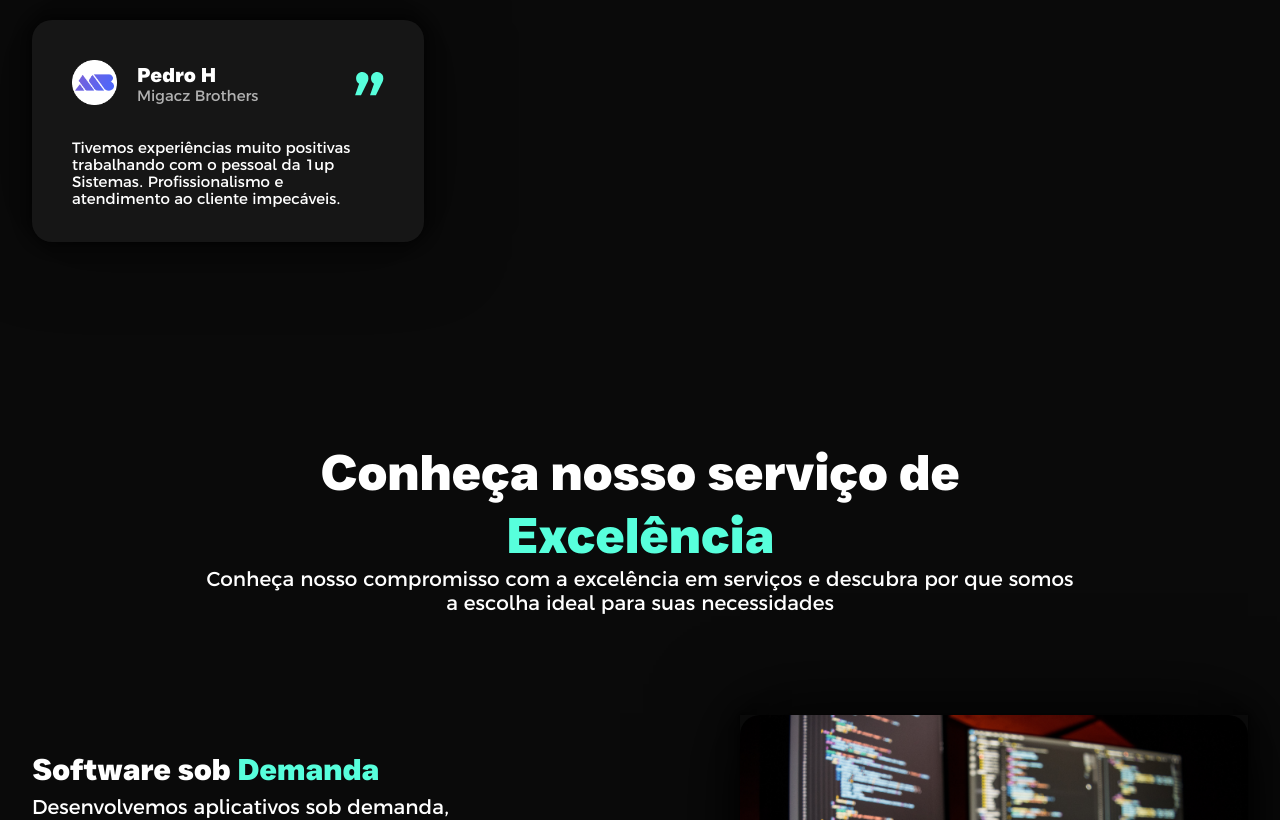
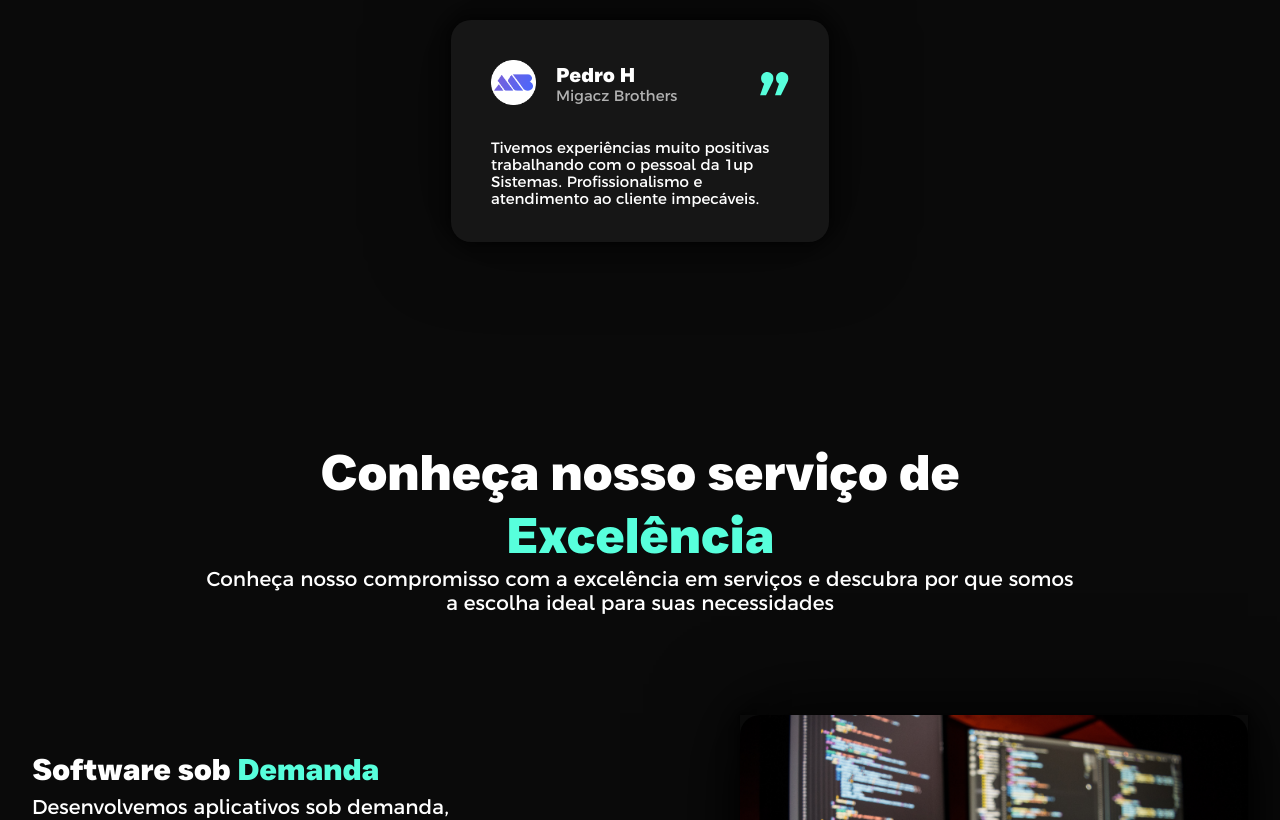
Before and after one commit to Pedromigacz/1up-sistemas, a Next.js app: page / in a window 1280 px wide. Shown: the part 902-1722 px from the top of the page. Built offline with nearby package versions, Linux system fonts and the light colour scheme.

Commit message:
update testimonials styles

```diff
--- a/components/Home/Testimonials/TestimonialCard.tsx
+++ b/components/Home/Testimonials/TestimonialCard.tsx
@@ -39,6 +39,11 @@ const Card = styled.li`
   background-color: var(--background-2);
   padding: 48px 40px 56px 40px;
   border-radius: 20px;
+
+  /* temporary styles */
+  max-width: 378px;
+  margin: 0 auto;
+  /* temporery styles */
 
   box-shadow: 0px -2px 80px rgba(0, 0, 0, 0.5),
     0px -0.835552px 33.4221px rgba(0, 0, 0, 0.0503198),
--- a/components/Home/Testimonials/index.tsx
+++ b/components/Home/Testimonials/index.tsx
@@ -39,7 +39,7 @@ const TestimonialsSection = (): JSX.Element => {
 
 const CardsContainer = styled(GenericInnerContainer)`
   display: grid;
-  grid-template-columns: 1fr 1fr 1fr;
+  /* grid-template-columns: 1fr 1fr 1fr; */
   gap: 20px;
 
   margin-top: 260px;
@@ -49,9 +49,9 @@ const CardsContainer = styled(GenericInnerContainer)`
     fill: #2589bd;
   }
 
-  @media (max-width: 1200px) {
+  /* @media (max-width: 1200px) {
     grid-template-columns: 1fr 1fr;
-  }
+  } */
 
   @media (max-width: 780px) {
     display: flex;
```
